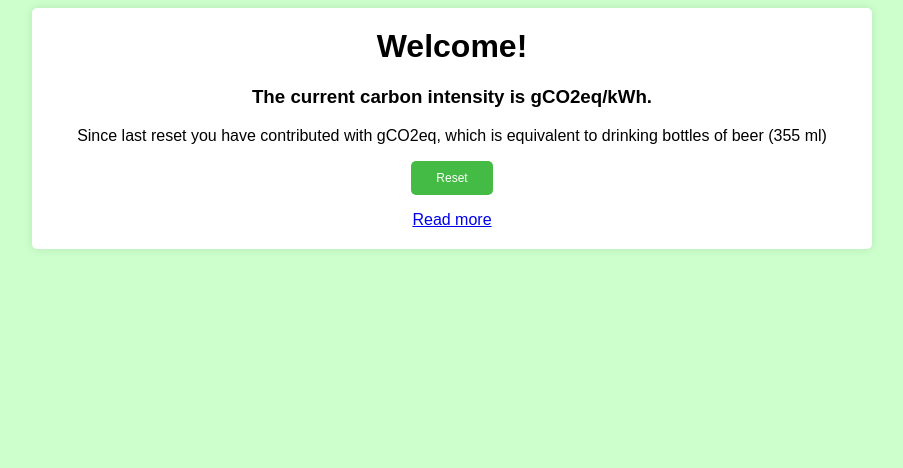
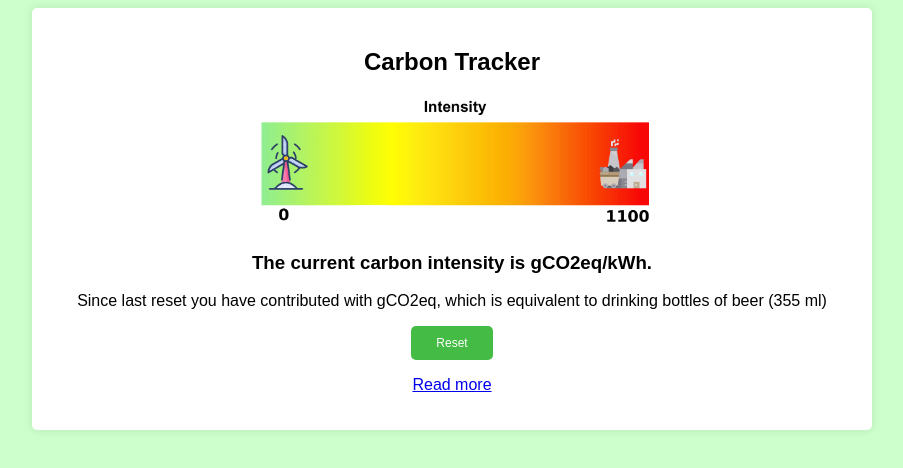
Before and after one commit to GustavLeth/Sustainable_Software_Engineering, a browser extension: page plugin/index.html in a window 1280 px wide. Shown: the whole page, without its empty margins (188-1091 px from the left). Drawn offline with Linux system fonts and the light colour scheme.

Commit message:
add nice colorbar

```diff
--- a/plugin/index.html
+++ b/plugin/index.html
@@ -7,13 +7,14 @@
 	  </head>
 	  <body>
 		<div class="container">
-		  <h1>Welcome!</h1>
-		  <h3>The current carbon intensity is <span id="carbon_intensity"></span> gCO2eq/kWh.</h3>
-		  <p>Since last reset you have contributed with <span id="carbon_equivalent"></span> gCO2eq, which is equivalent to drinking <span id="beer_equivalent"></span> bottles of beer (355 ml)</p>
-		  <button id="reset_button">Reset</button>
-		  <p></p>
-		  <a href="./readmore.html", target="_blank">Read more</a>
+			<h2>Carbon Tracker</h2>
+			<img src="icon/intensity.png" alt="Intensity bar">
+			<h3>The current carbon intensity is <span id="carbon_intensity"></span> gCO2eq/kWh.</h3>
+			<p>Since last reset you have contributed with <span id="carbon_equivalent"></span> gCO2eq, which is equivalent to drinking <span id="beer_equivalent"></span> bottles of beer (355 ml)</p>
+			<button id="reset_button">Reset</button>
+			<p/>
+			<a href="./readmore.html", target="_blank">Read more</a>
 		</div>
-		<script src="src/PageScript.js"></script>
+		<script src="src/index.js"></script>
 	  </body>
 	</html>
--- a/plugin/style.css
+++ b/plugin/style.css
@@ -27,3 +27,7 @@ button {
   font-size: 12px;
   cursor: pointer;
 }
+
+img {
+  width: 450px;
+}
```
Also changed, not shown: plugin/icon/intensity.png (added).
